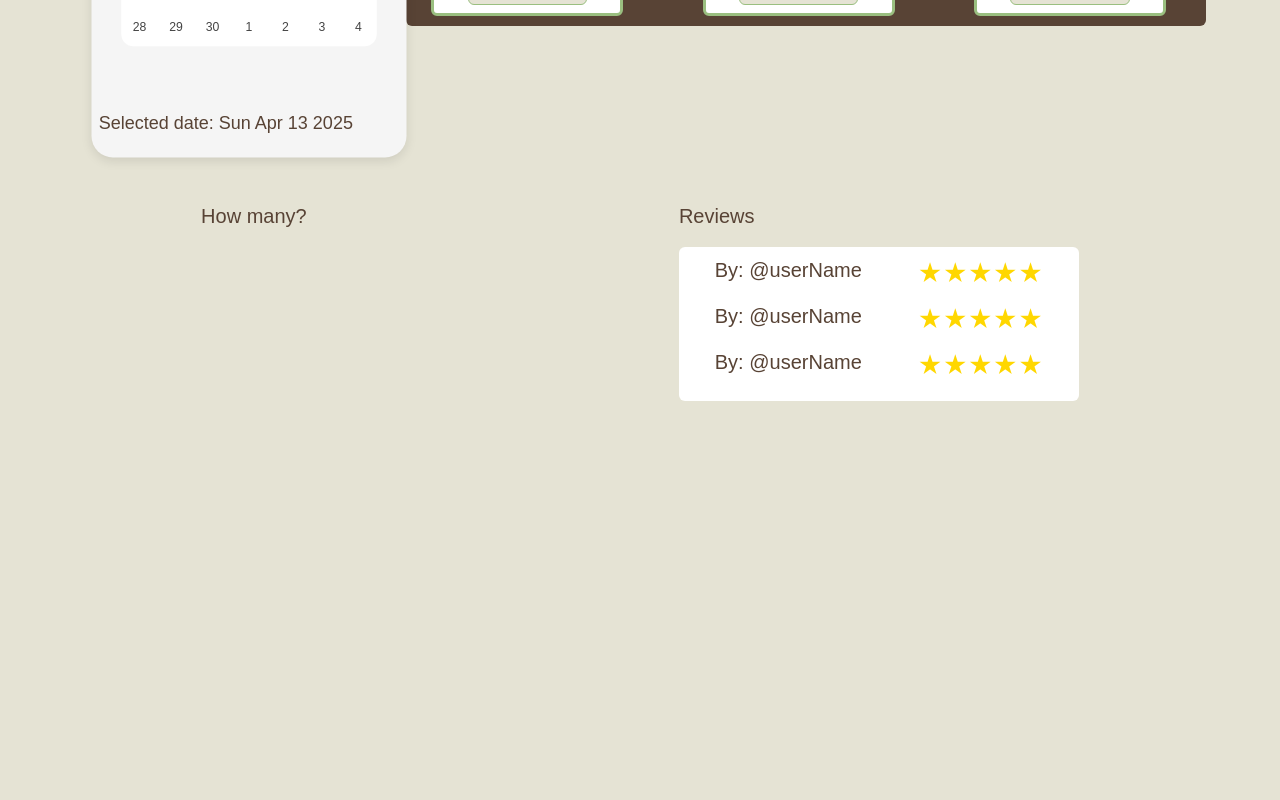
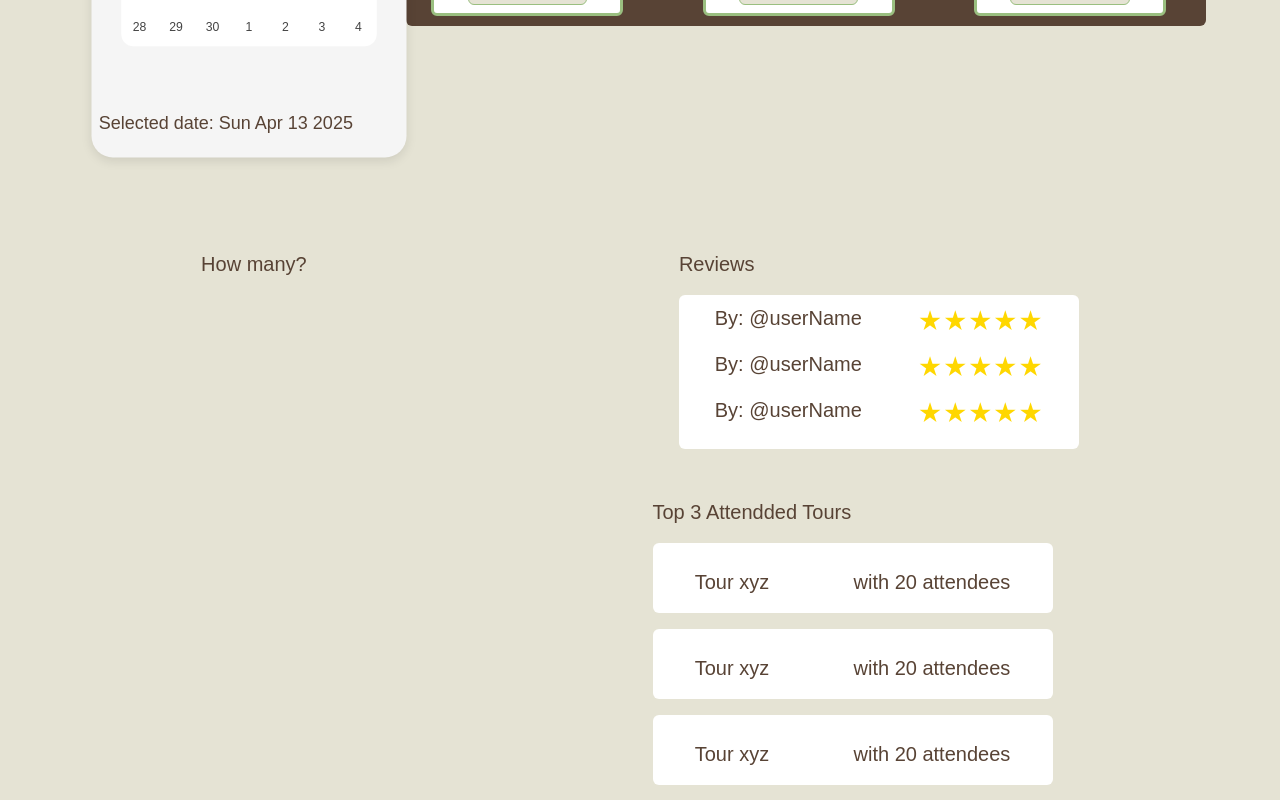
Before and after one commit to SarahAlabkari/SWE363_Project, a React (Create React App) app: page /GuideDashboard in a window 1280 px wide. Shown: the part 375-1175 px from the top of the page. Before the commit the page ends 800 px from the top, so only its background shows below. Built offline with nearby package versions, Linux system fonts and the light colour scheme.

Commit message:
feat: add top tours

```diff
--- /dev/null
+++ b/src/components/GuideTopTours.jsx
@@ -0,0 +1,39 @@
+import React, { useState, useEffect } from 'react';
+
+const GuideTopTours = () => {
+
+
+    const [topTours, setTopTours] = useState(null);
+
+    //This will later be fetched from a database
+    useEffect(() => {
+        const mockTopTours = {
+            tourName: 'Tour xyz',
+            attendees: '20',
+        };
+        setTopTours(mockTopTours);
+    }, []);
+
+    if(!topTours) {
+        return(<div>Loading....</div>);
+    }
+
+    return (
+        <div className='d-flex flex-column gap-3'>
+            <div className='rounded d-flex justify-content-around' style={{ backgroundColor: 'white', width: '25rem', paddingTop: '1.5rem'}}>
+                <p>{topTours.tourName}</p>
+                <p>with { topTours.attendees } attendees</p>
+            </div>
+            <div className='rounded d-flex justify-content-around' style={{ backgroundColor: 'white', width: '25rem', paddingTop: '1.5rem'}}>
+                <p>{topTours.tourName}</p>
+                <p>with { topTours.attendees } attendees</p>
+            </div>
+            <div className='rounded d-flex justify-content-around' style={{ backgroundColor: 'white', width: '25rem', paddingTop: '1.5rem'}}>
+                <p>{topTours.tourName}</p>
+                <p>with { topTours.attendees } attendees</p>
+            </div>
+        </div>
+    );
+}
+
+export default GuideTopTours;
--- a/src/pages/GuideDashboard.jsx
+++ b/src/pages/GuideDashboard.jsx
@@ -3,12 +3,15 @@ import GuideTopBar from "../components/GuideTopBar";
 import CalendarComponent from "../components/CalendarComponent";
 import ActivitiesCarousel from "../components/ActivitiesCarousel";
 import GuideReviews from "../components/GuideReviews";
+import GuideTopTours from "../components/GuideTopTours";
 
 const GuideDashboard = () => {
     return (<div>
         <GuideTopBar />
-        <div>
-            <main style={{margin: '15px'}}>
+        <div >
+            <main
+                className="d-flex flex-column gap-5"
+                style={{ margin: '15px' }}>
                 <div className="d-flex" style={{justifyContent: 'space-around'}}>
                     <div>
                         <p>Happining on this month</p>
@@ -35,9 +38,16 @@ const GuideDashboard = () => {
                         </div>
                     </div>
                 </div>
-                <div className="d-flex" style={{justifyContent: 'space-around'}}>
-                    {/* <GuideEarningPMonth />
-                    <GuideTopAttendees /> */}
+                <div className="d-flex" style={{ justifyContent: 'space-around' }}>
+                    <div>
+                        {/* <GuideEarningPMonth /> */}
+                    </div>
+                    <div>
+                        <p>Top 3 Attendded Tours</p>
+                        <div>
+                            <GuideTopTours />
+                        </div>
+                    </div>
                 </div>
             </main>
         </div>
```
